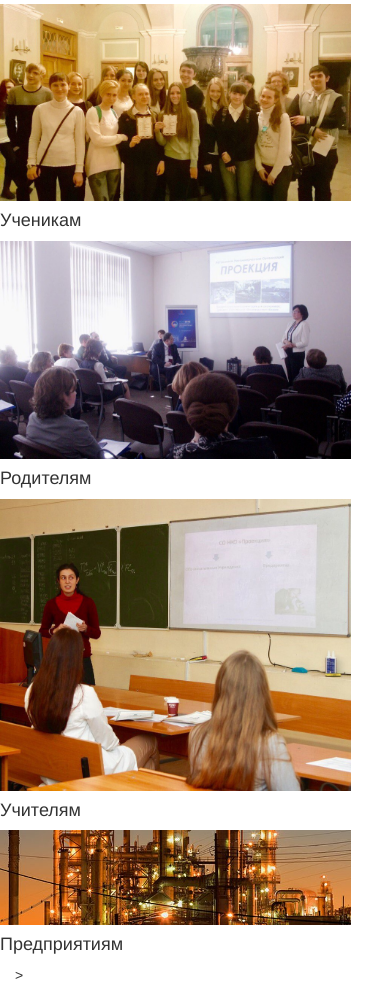
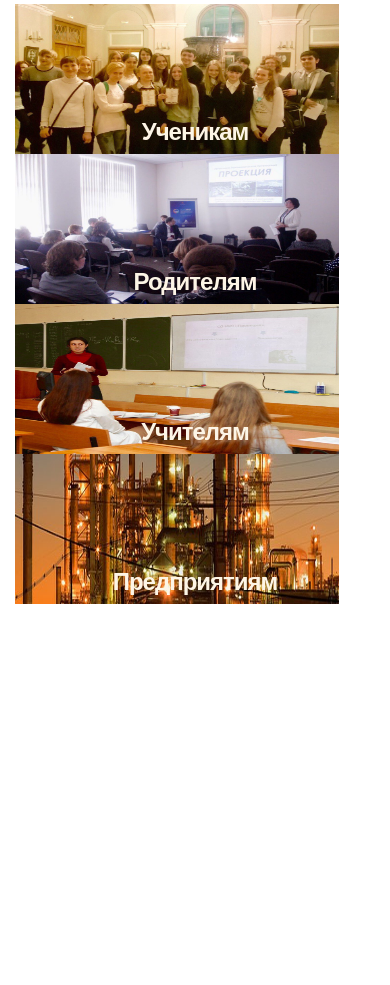
Before and after one commit to Aleks339/Proekzia, a website: page index.html in a window 390 px wide. Shown: the part 909-1894 px from the top of the page. After the commit the page ends 1528 px from the top, so only its background shows below. Drawn offline with nearby package versions, Linux system fonts and the light colour scheme.

Commit message:
pictures changed

```diff
--- a/index.html
+++ b/index.html
@@ -1,5 +1,5 @@
 <!DOCTYPE html>
-<html lang="en">
+<html lang="en" ng-app = 'proekzia'>
 
 <head>
 
@@ -115,23 +115,14 @@
 
 
 
-              <div ng-app>
-                  <div>
-                    <img src = 'img/schoolchildren.jpg'>
-                    <h4><span>Ученикам</span></h4>
+              <div  ng-controller = "photoCtrl" class = "container">
+                  <div class = "row">
+                      <div ng-repeat = 'photo in photos' class = "item col-md-3 col-sm-6 col-xs-12">
+                        <img src = "{{photo.image}}" >
+                        <h4><span>{{photo.header}}</span></h4>
+                      </div>
                   </div>
-                    <img src = 'img/parents.jpg'>
-                    <h4><span>Родителям</span></h4>
-                </div>
-                <div>
-                    <img src = 'img/teachers.jpg'>
-                    <h4><span>Учителям</span></h4>
-                </div>
-                <div class="item">
-                    <img src = 'img/factories.jpg'>
-                    <h4><span>Предприятиям</span></h4>
-                </div>
-            </div>>
+            </div>
         </div>
     <!-- /.container -->
 
@@ -141,6 +132,30 @@
     <!-- Bootstrap Core JavaScript -->
     <script src="js/bootstrap.min.js"></script>
 
+    <script>
+        var app = angular.module('proekzia', []);
+        app.controller('photoCtrl', function($scope){
+
+            var photos=[
+            {
+               image:'img/schoolchildren.jpg',
+               header: 'Ученикам',
+            },{
+               image:'img/parents.jpg',
+               header: 'Родителям',
+            },{
+               image:'img/teachers.jpg',
+               header: 'Учителям',
+            },{
+               image:'img/factories.jpg',
+               header: 'Предприятиям',
+            }];
+            $scope.photos = photos;
+
+        })
+
+    </script>
+
 </body>
 
 </html>
--- a/less/index.less
+++ b/less/index.less
@@ -51,11 +51,10 @@ img {
     height: 90%;
     margin: @auto;
 }
-.carousel-inner{
    .item{
        img {
-          width: 60%;
-          height: 60%;
+          width: 90%;
+          height: 150px;
           margin: @auto;
           cursor:@pointer;
           position: @relative;
@@ -76,7 +75,6 @@ img {
             }
        }
     }
-}
 .navbar-brand {
    img {
       width: 90%;
```
Also changed, not shown: css/index.css.
